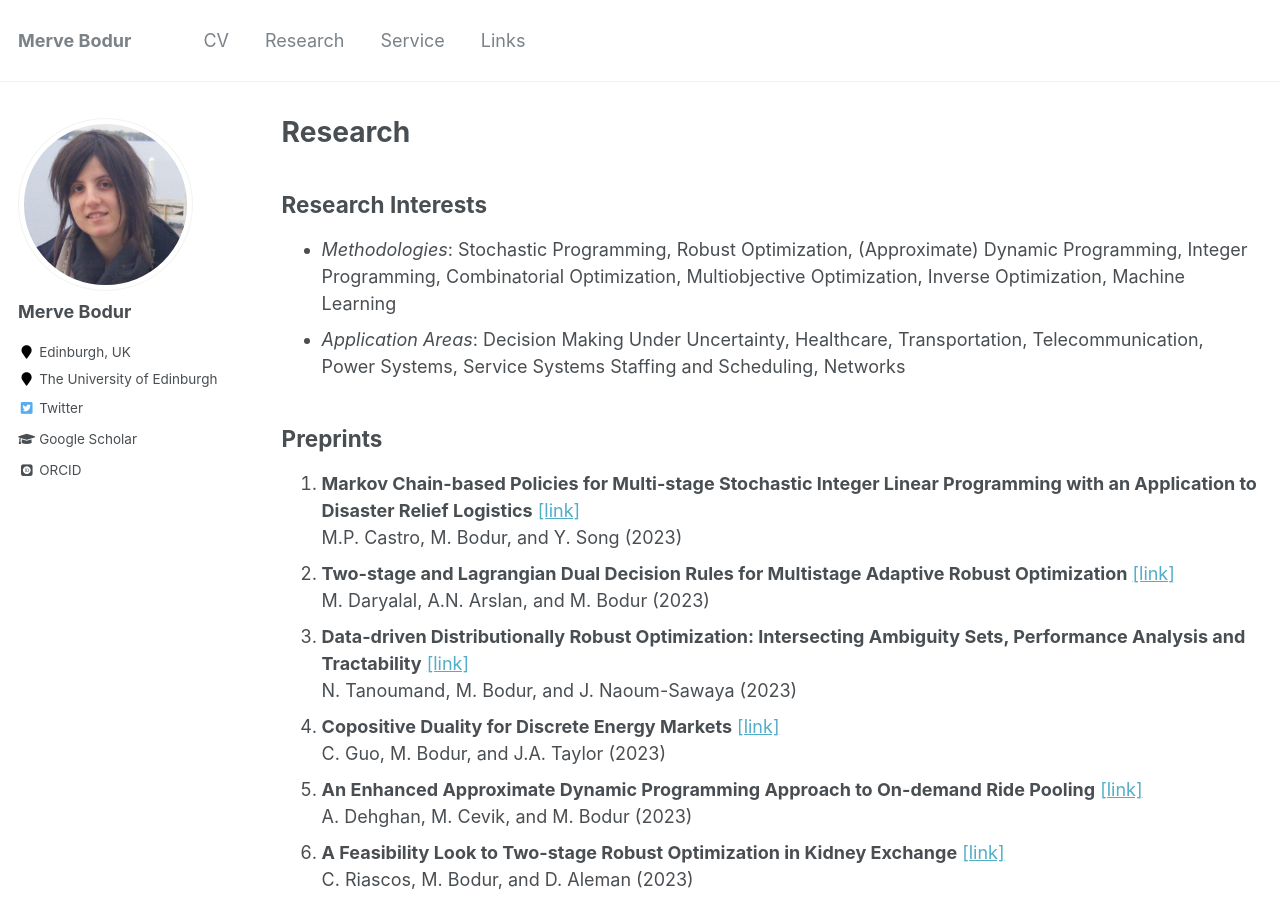
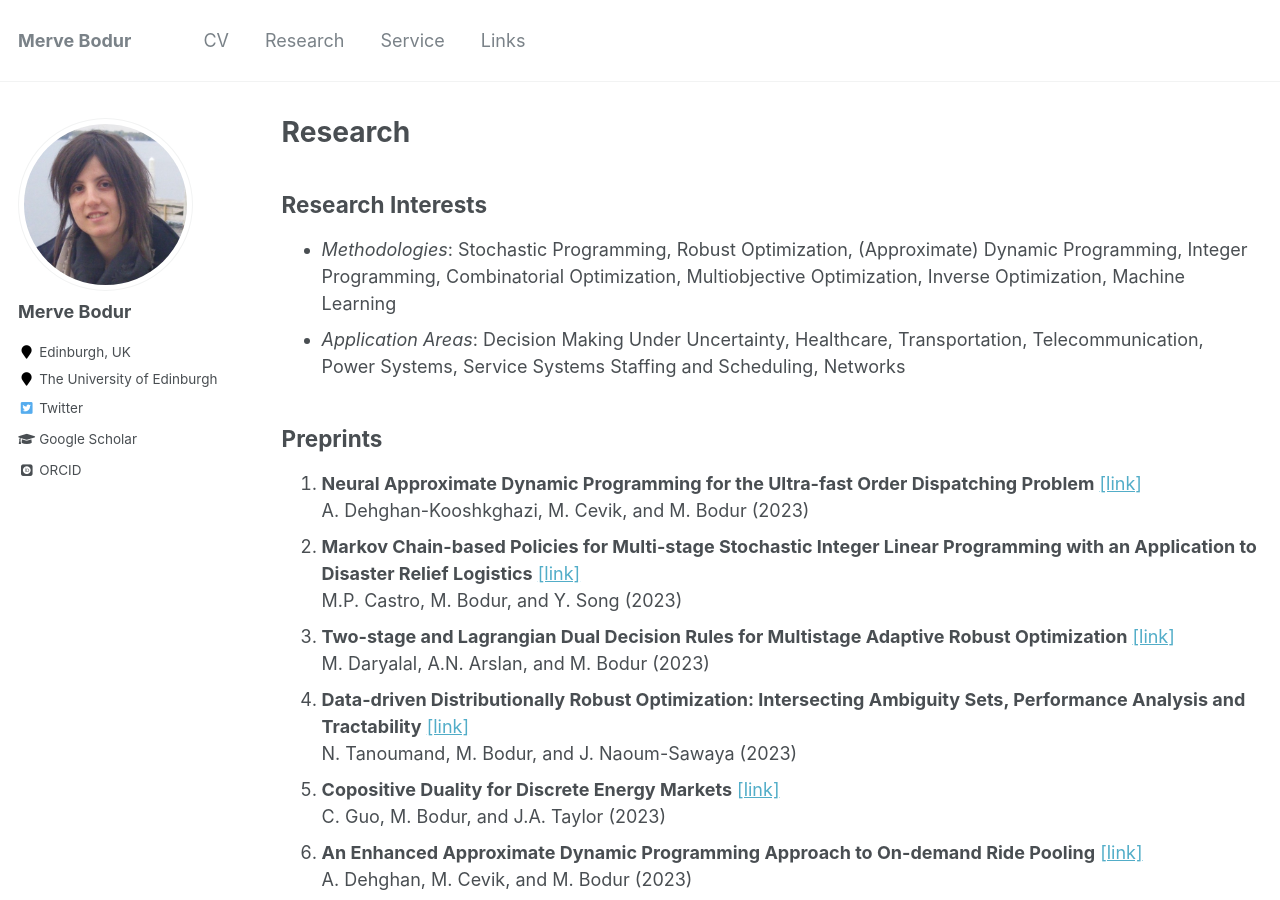
Before and after one commit to mervebodur/mervebodur.github.io, a Jekyll site: the page built from _pages/research.md, in a window 1280 px wide and 900 px high. Built offline with Jekyll 4.4.1, drawn with Linux system fonts in a browser that asks for light colours; some web fonts are replaced.

Commit message:
Added NeurADP Order Dispatching paper

```diff
--- a/_pages/research.md
+++ b/_pages/research.md
@@ -11,6 +11,8 @@ author_profile: true
 
 
 ## Preprints
+1. **Neural Approximate Dynamic Programming for the Ultra-fast Order Dispatching Problem** [[link]](https://optimization-online.org/wp-content/uploads/2023/11/neuradp_dispatching.pdf)\
+A. Dehghan-Kooshkghazi, M. Cevik, and M. Bodur (2023)
 1. **Markov Chain-based Policies for Multi-stage Stochastic Integer Linear Programming with an Application to Disaster Relief Logistics** [[link]](https://arxiv.org/pdf/2207.14779)\
 M.P. Castro, M. Bodur, and Y. Song (2023)
 1. **Two-stage and Lagrangian Dual Decision Rules for Multistage Adaptive Robust Optimization** [[link]](https://arxiv.org/pdf/2305.06190)\
```
